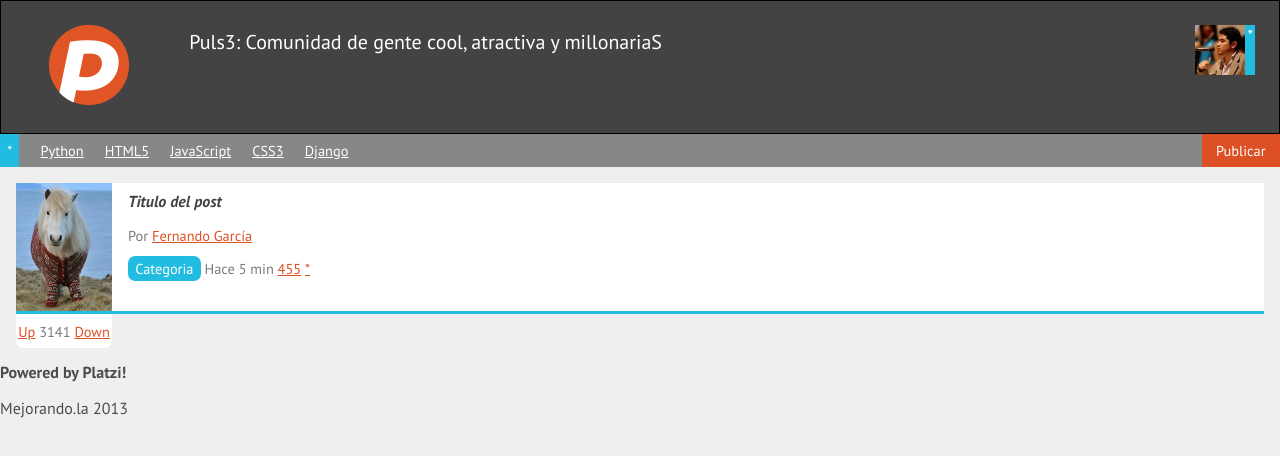
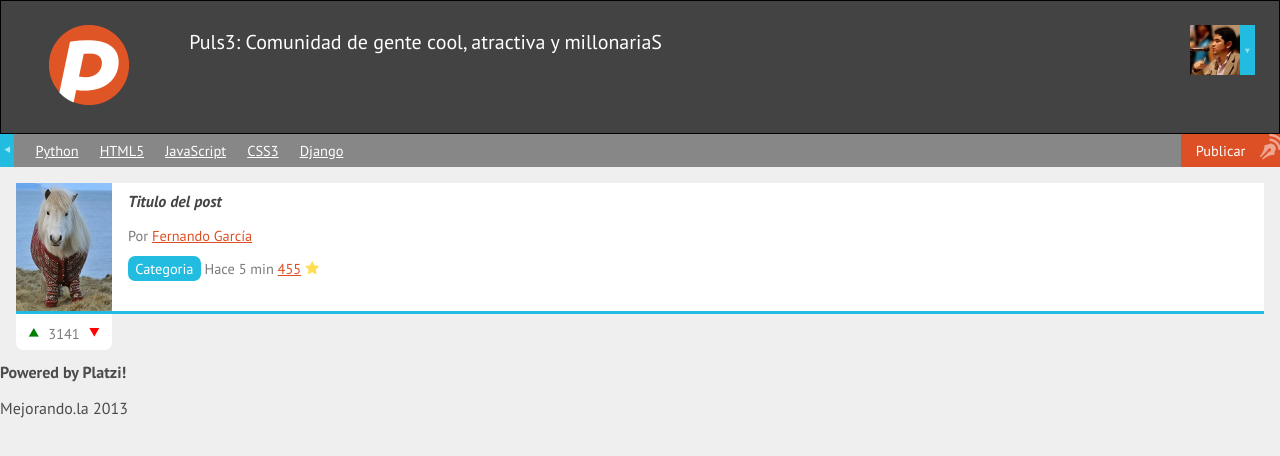
Before and after one commit to darkfer/websites, a plain HTML site: page index.html in a window 1280 px wide. Drawn offline with Linux system fonts and the light colour scheme.

Commit message:
Tenicas de iconos

```diff
--- a/css/estilos.css
+++ b/css/estilos.css
@@ -1,3 +1,14 @@
+@font-face {
+	font-family: 'icomoon';
+	src:url('../fonts/icomoon.eot?wwktcm');
+	src:url('../fonts/icomoon.eot?#iefixwwktcm') format('embedded-opentype'),
+		url('../fonts/icomoon.woff?wwktcm') format('woff'),
+		url('../fonts/icomoon.ttf?wwktcm') format('truetype'),
+		url('../fonts/icomoon.svg?wwktcm#icomoon') format('svg');
+	font-weight: normal;
+	font-style: normal;
+}
+
 a
 {
 	color: #DD4F24;
@@ -43,6 +54,14 @@ header #avatar figcaption
 	float: right;
 	height:50px;
 	padding: 0 2px;
+	line-height:50px;
+}
+header #avatar figcaption:after
+{
+	content: "\e603";
+	font-family:"icomoon";
+	font-size:0.7em;
+	opacity: 0.5;
 }
 header #avatar img
 {
@@ -66,17 +85,34 @@ nav #flechita_nav
 nav #flechita_nav a
 {
 	background: #22BCE0;
-	padding: 0.5em 0.5em;
+	padding: 0.5em 0;
 	text-decoration: none;
+}
+nav #flechita_nav a:after
+{
+	content: "\e602";
+	font-family:"icomoon";
+	opacity:0.6;
 }
 nav #publicar_nav
 {
+	background: #DD4f24;
 	float: right;
 	margin-right:0;
+	padding-right:1.4em;
+	position:relative;
+}
+nav #publicar_nav:after
+{
+	color:rgba(255, 255, 255,0.5);
+	content: "\e600";
+	font-family:"icomoon";
+	font-size:1.8em;
+	position:absolute;
 }
 nav #publicar_nav a
 {
-	background: #DD4f24;
+	display: inline-block;
 	padding: 0.5em 1em;
 	text-decoration: none;
 }
@@ -114,6 +150,16 @@ nav ul li a{
 {
 	color: #7a7a7a;
 	font-size:0.9em;
+}
+#contenido .item .datos_item .guardar_item
+{
+	text-decoration:none;
+}
+#contenido .item .datos_item .guardar_item:after
+{
+	color:#FD5;
+	content: "\e601";
+	font-family: "icomoon"
 }
 #contenido .item .datos_item .tag_item
 {
@@ -156,3 +202,25 @@ nav ul li a{
 	top:100%;
 	width:96px;
 }
+#contenido .item .votacion a
+{
+	text-decoration:none;
+}
+#contenido .item .votacion .down:after,
+#contenido .item .votacion .up:after
+{
+	font-family: "icomoon";
+	font-size: 1.5em;
+	vertical-align: bottom;
+}
+#contenido .item .votacion .down:after
+{
+	color:red;
+	content: "\e603";
+}
+
+#contenido .item .votacion .up:after
+{
+	color:green;
+	content: "\e604";
+}
--- a/index.html
+++ b/index.html
@@ -15,15 +15,13 @@
 		<h1 id="titulo_header">Puls3: Comunidad de gente cool, atractiva y millonariaS</h1>
 		<figure id="avatar">
 			<img src="images/avatar.jpg" />
-			<figcaption>
-				*
-			</figcaption>
+			<figcaption></figcaption>
 		</figure>
 	</header>
 
 	<nav>
 		<ul>
-			<li id="flechita_nav"><a href="#">*</a></li>
+			<li id="flechita_nav"><a href="#"></a></li>
 			<li><a href="#">Python</a></li>
 			<li><a href="#">HTML5</a></li>
 			<li><a href="#">JavaScript</a></li>
@@ -48,12 +46,12 @@
 				<a href="#" class="tag_item">Categoria</a>
 				<span class="fecha_item">Hace 5 min</span>
 				<a href="#" class="comentarios_item">455</a>
-				<a href="#" class="guardar_item">*</a>
+				<a href="#" class="guardar_item"></a>
 			</p>
 			<p class="votacion">
-				<a href="#" class="up">Up</a>
+				<a href="#" class="up"></a>
 				3141
-				<a href="#" class="down">Down</a>
+				<a href="#" class="down"></a>
 			</p>
 
 		</article>
```
Also changed, not shown: fonts/icomoon.ttf (added), fonts/icomoon.woff (added), 2 other files.
